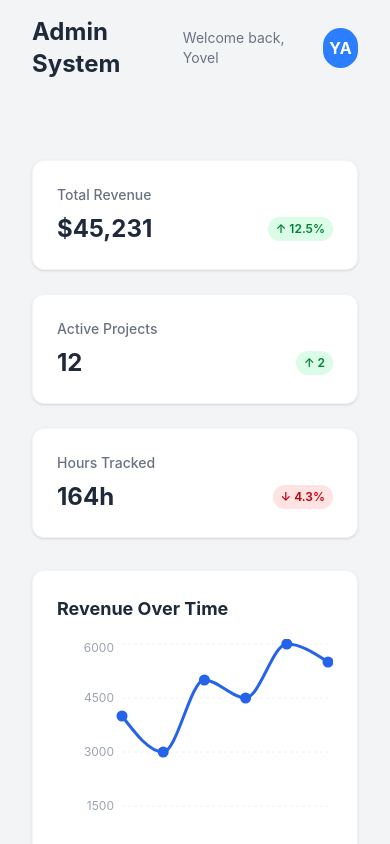
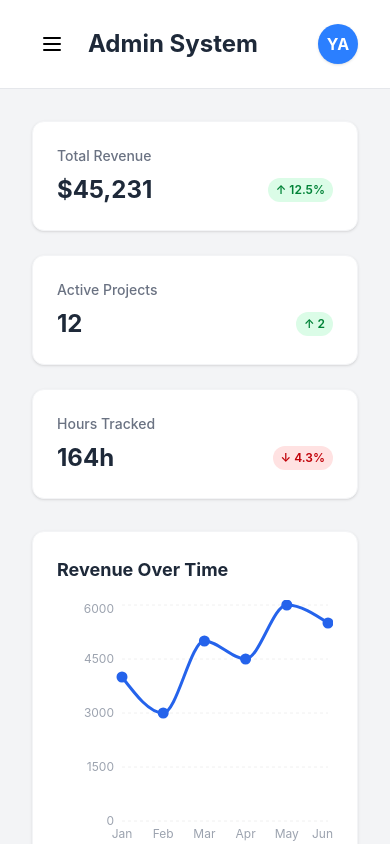
Before and after one commit to Yovel-sys/modern-admin-dashboard, a React (Vite) app: page / in a window 390 px wide. Built offline with nearby package versions, Linux system fonts and the light colour scheme.

Commit message:
last commit for now

```diff
--- a/src/App.jsx
+++ b/src/App.jsx
@@ -1,3 +1,4 @@
+import {useState} from "react";
 import {BrowserRouter as Router, Routes, Route} from "react-router-dom";
 import Sidebar from "./components/Sidebar";
 import Header from "./components/Header";
@@ -6,13 +7,18 @@ import Orders from "./pages/Orders";
 import Customers from "./pages/Customers";
 
 function App() {
+  const [isMobileMenuOpen, setIsMobileMenuOpen] = useState(false);
+
   return (
     <Router>
       <div className="flex h-screen bg-gray-100 font-sans text-left" dir="ltr">
-        <Sidebar />
+        <Sidebar isOpen={isMobileMenuOpen} setIsOpen={setIsMobileMenuOpen} />
 
         <main className="flex-1 flex flex-col overflow-hidden">
-          <Header title="Admin System" />
+          <Header
+            title="Admin System"
+            onMenuClick={() => setIsMobileMenuOpen(true)}
+          />
 
           <div className="flex-1 p-8 overflow-y-auto">
             <Routes>
--- a/src/components/Header.jsx
+++ b/src/components/Header.jsx
@@ -1,15 +1,37 @@
-function Header({title}) {
+export default function Header({title, onMenuClick}) {
   return (
-    <header className="mb-8 px-8 py-4 flex justify-between items-center">
-      <h2 className="text-2xl font-bold text-gray-800">{title}</h2>
+    <header className="px-8 py-6 flex justify-between items-center bg-white border-b border-gray-200">
+      <div className="flex items-center gap-4">
+        {/* כפתור המבורגר - מופיע רק ב-mobile */}
+        <button
+          onClick={onMenuClick}
+          className="md:hidden p-2 hover:bg-gray-100 rounded-lg"
+        >
+          <svg
+            className="w-6 h-6"
+            fill="none"
+            stroke="currentColor"
+            viewBox="0 0 24 24"
+          >
+            <path
+              strokeLinecap="round"
+              strokeLinejoin="round"
+              strokeWidth={2}
+              d="M4 6h16M4 12h16M4 18h16"
+            />
+          </svg>
+        </button>
+        <h2 className="text-2xl font-bold text-gray-800">{title}</h2>
+      </div>
+
       <div className="flex items-center space-x-4">
-        <span className="text-sm text-gray-500">Welcome back, Yovel</span>
-        <div className="w-10 h-10 bg-blue-500 rounded-full flex items-center justify-center text-white font-bold">
+        <span className="text-sm text-gray-500 hidden sm:inline">
+          Welcome, Yovel
+        </span>
+        <div className="w-10 h-10 bg-blue-500 rounded-full flex items-center justify-center text-white font-bold shadow-sm">
           YA
         </div>
       </div>
     </header>
   );
 }
-
-export default Header;
--- a/src/components/Sidebar.jsx
+++ b/src/components/Sidebar.jsx
@@ -1,35 +1,61 @@
 import {Link, useLocation} from "react-router-dom";
 
-function Sidebar() {
+export default function Sidebar({isOpen, setIsOpen}) {
   const location = useLocation();
-
   const isActive = (path) => location.pathname === path;
 
   return (
-    <aside className="w-64 bg-white border-r border-gray-200 p-4 hidden md:flex flex-col">
-      <h1 className="text-xl font-bold text-blue-600 mb-6">MyDash</h1>
+    <>
+      {/* Overlay - רקע כהה כשמתפריט פתוח במובייל */}
+      {isOpen && (
+        <div
+          className="fixed inset-0 bg-black/50 z-40 md:hidden"
+          onClick={() => setIsOpen(false)}
+        ></div>
+      )}
+
+      {/* Sidebar */}
+      <aside
+        className={`
+        fixed inset-y-0 left-0 z-50 w-64 bg-white border-r border-gray-200 p-4 transition-transform duration-300 ease-in-out
+        md:relative md:translate-x-0
+        ${isOpen ? "translate-x-0" : "-translate-x-full"}
+      `}
+      >
+        <div className="flex justify-between items-center mb-6">
+          <h1 className="text-xl font-bold text-blue-600">MyDash</h1>
+          <button
+            onClick={() => setIsOpen(false)}
+            className="md:hidden p-2 text-gray-500"
+          >
+            ✕
+          </button>
+        </div>
+
         <nav className="space-y-2">
           <Link
             to="/"
-          className={`block p-2 rounded transition-colors ${isActive("/") ? "bg-blue-50 text-blue-700 font-medium" : "text-gray-600 hover:bg-gray-50"}`}
+            onClick={() => setIsOpen(false)}
+            className={`block p-2 rounded ${isActive("/") ? "bg-blue-50 text-blue-700 font-medium" : "text-gray-600"}`}
           >
             Dashboard
           </Link>
           <Link
             to="/orders"
-          className={`block p-2 rounded transition-colors ${isActive("/orders") ? "bg-blue-50 text-blue-700 font-medium" : "text-gray-600 hover:bg-gray-50"}`}
+            onClick={() => setIsOpen(false)}
+            className={`block p-2 rounded ${isActive("/orders") ? "bg-blue-50 text-blue-700 font-medium" : "text-gray-600"}`}
           >
             Orders
           </Link>
           <Link
             to="/customers"
-          className={`block p-2 rounded transition-colors ${isActive("/customers") ? "bg-blue-50 text-blue-700 font-medium" : "text-gray-600 hover:bg-gray-50"}`}
+            onClick={() => setIsOpen(false)}
+            className={`block p-2 rounded ${isActive("/customers") ? "bg-blue-50 text-blue-700 font-medium" : "text-gray-600"}`}
           >
             Customers
           </Link>
         </nav>
       </aside>
+    </>
   );
 }
-
-export default Sidebar;
```
Lines whose indentation alone changed are shown as unchanged.
